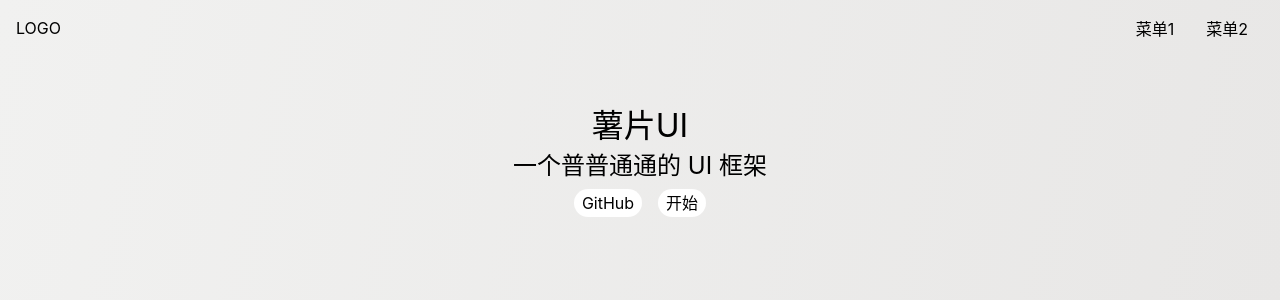
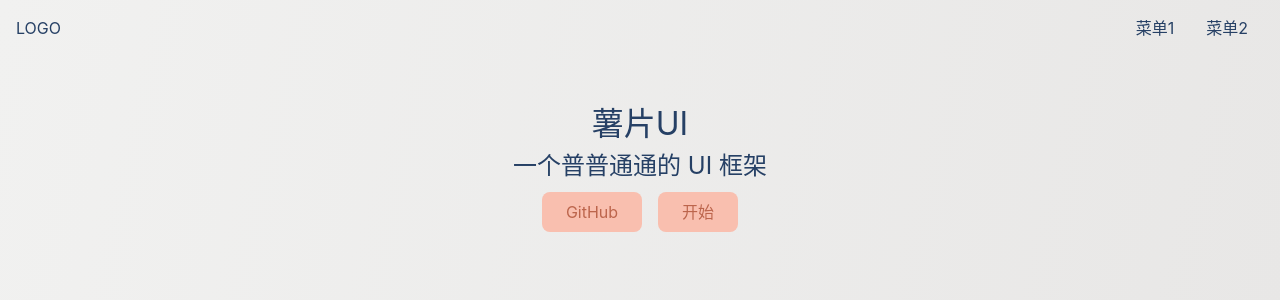
Before and after one commit to simple-ice/crisps-ui, a Vue app: page / in a window 1280 px wide. Shown: the top 300 px of the page. Built offline with nearby package versions, Linux system fonts and the light colour scheme.

Commit message:
整体字体颜色

```diff
--- a/src/index.scss
+++ b/src/index.scss
@@ -11,7 +11,7 @@ a {
   text-decoration: none;
   color: inherit;
   &:hover {
-    border-bottom: 1px solid;
+    text-decoration: underline;
     cursor: pointer;
   }
 }
@@ -20,6 +20,8 @@ h1,h2,h3,h4,h5,h6{
 }
 body {
   font-size: 16px;
+  line-height: 1.5;
+  color: #264065;
   font-family: -apple-system, "Noto Sans", "Helvetica Neue", Helvetica, "Nimbus Sans L", Arial, "Liberation Sans", "PingFang SC", "Hiragino Sans GB", "Noto Sans CJK SC", "Source Han Sans SC", "Source Han Sans CN", "Microsoft YaHei", "Wenquanyi Micro Hei", "WenQuanYi Zen Hei", "ST Heiti", SimHei, "WenQuanYi Zen Hei Sharp", sans-serif;
   background: linear-gradient(102deg,
   rgba(241, 241, 240, 1) 0%,
--- a/src/views/Home.vue
+++ b/src/views/Home.vue
@@ -23,6 +23,10 @@ export default {
 </script>
 
 <style lang="scss" scoped>
+$bg-pink: #f9bfaf;
+$font-color: #bc654c;
+$border-radius: 8px;
+
 .banner {
     padding: 100px 0;
     display: flex;
@@ -35,13 +39,15 @@ export default {
 
         a {
             margin: 0 8px;
-            background: #fff;
+            background: $bg-pink;
             display: inline-block;
-            $h: 28px;
-            height: $h;
-            line-height: $h;
-            border-radius: $h/2;
-            padding: 0 8px;
+            color: $font-color;
+            padding: 8px 24px;
+            border-radius: $border-radius;
+
+            &:hover {
+                text-decoration: none;
+            }
         }
     }
 }
```
